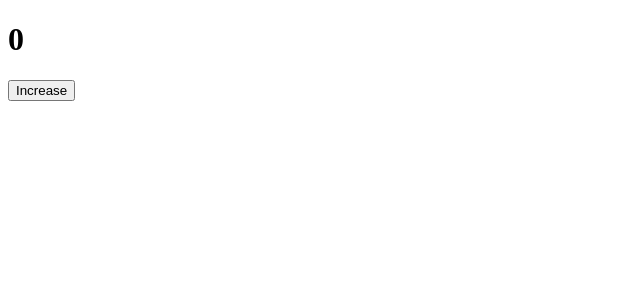
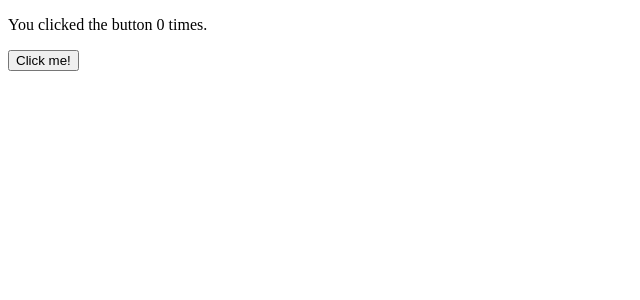
Before and after one commit to Antoniolabbate/COURSE-REACT, a React (Create React App) app in the folder exercise-1/: page / in a window 1280 px wide. Shown: the top 300 px of the page, without its empty margins (0-640 px from the left). Built offline with nearby package versions, Linux system fonts and the light colour scheme.

Commit message:
exercise 34

```diff
--- a/exercise-1/src/App.js
+++ b/exercise-1/src/App.js
@@ -1,14 +1,18 @@
-import {useState} from 'react';
-export default function App(){
-  const [counter, setCounter] = useState(0);
-  const increase = () => {
-    setCounter(count => count + 1);
-  };
-  return(
-    <>
-    <h1>{counter}</h1>
-    <button onClick={increase}>Increase</button>
 
-    </>
-  )
+
+
+import React from 'react';
+import ClickCounter from './ClickCounter';
+
+function App() {
+  function handleCounterChange(count) {
+    console.log(`Counter changed: ${count}`);
+  }
+
+  return (
+    <div>
+      <ClickCounter onCounterChange={handleCounterChange} />
+    </div>
+  );
 }
+export default App;
--- /dev/null
+++ b/exercise-1/src/ClickCounter.js
@@ -0,0 +1,52 @@
+// import {useState, useEffect} from 'react';
+
+
+// export default function App({onCounterChange}){
+
+//   const [counter, setCounter] = useState(0);
+//   const increase = () => {
+//     setCounter(count => count + 1);
+
+
+//   };
+
+//   useEffect(() => {
+//     onCounterChange(counter);
+//   },[counter, onCounterChange])
+
+
+
+
+
+
+//   return(
+//     <>
+
+//     <h1> Hai cliccato{counter} volte</h1>
+//     <button onClick={increase}>Increase</button>
+
+//     </>
+//   )
+// }
+
+import React, { useState, useEffect } from 'react';
+
+function ClickCounter({ onCounterChange }) {
+  const [count, setCount] = useState(0);
+
+  useEffect(() => {
+    onCounterChange(count);
+  }, [count, onCounterChange]);
+
+  function handleClick() {
+    setCount(count + 1);
+  }
+
+  return (
+    <div>
+      <p>You clicked the button {count} times.</p>
+      <button onClick={handleClick}>Click me!</button>
+    </div>
+  );
+}
+export default ClickCounter;
```
